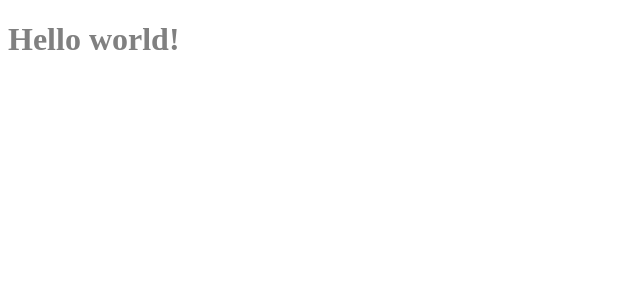
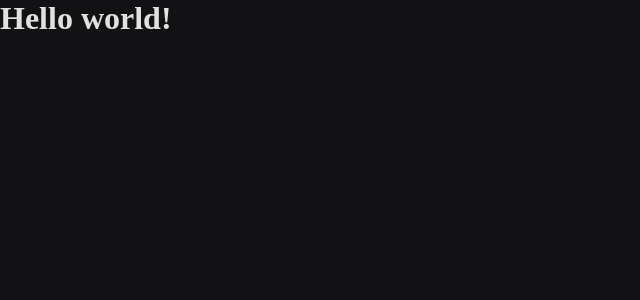
Before and after one commit to AnandaRafaele/react-setup-nextjs, a Next.js app: page / in a window 1280 px wide. Shown: the top 300 px of the page, without its empty margins (0-640 px from the left). Built offline with nearby package versions, Linux system fonts and the light colour scheme.

Commit message:
adding global styles

```diff
--- a/pages/_app.tsx
+++ b/src/pages/_app.tsx
@@ -1,9 +1,15 @@
 import React from "react";
 // Para MyApp entender que recebera props
 import { AppProps } from "next/app";
+import GlobalStyle from "../styles/globals";
 
 const MyApp: React.FC<AppProps> = ({ Component, pageProps }) => {
-  return <Component {...pageProps} />;
+  return (
+    <>
+      <Component {...pageProps} />
+      <GlobalStyle />
+    </>
+  );
 };
 
 export default MyApp;
--- a/pages/index.tsx
+++ b/src/pages/index.tsx
@@ -1,6 +1,5 @@
 import React from "react";
 import Head from "next/head";
-import styled from "styled-components";
 
 const Home: React.FC = () => {
   return (
@@ -10,14 +9,10 @@
       </Head>
 
       <main>
-        <TitleA>Hello world!</TitleA>
+        <h1>Hello world!</h1>
       </main>
     </div>
   );
 };
 
-export const TitleA = styled.h1`
-  color: gray;
-`;
-
 export default Home;
--- /dev/null
+++ b/src/styles/globals.ts
@@ -0,0 +1,14 @@
+import { createGlobalStyle } from "styled-components";
+
+export default createGlobalStyle`
+  * {
+    margin: 0;
+    padding: 0;
+    box-sizing: border-box;
+  }
+
+  body {
+    background-color: #121214;
+    color: #e1e1e1
+  }
+`;
```
Also changed, not shown: src/pages/_document.tsx (renamed from pages/_document.tsx).
